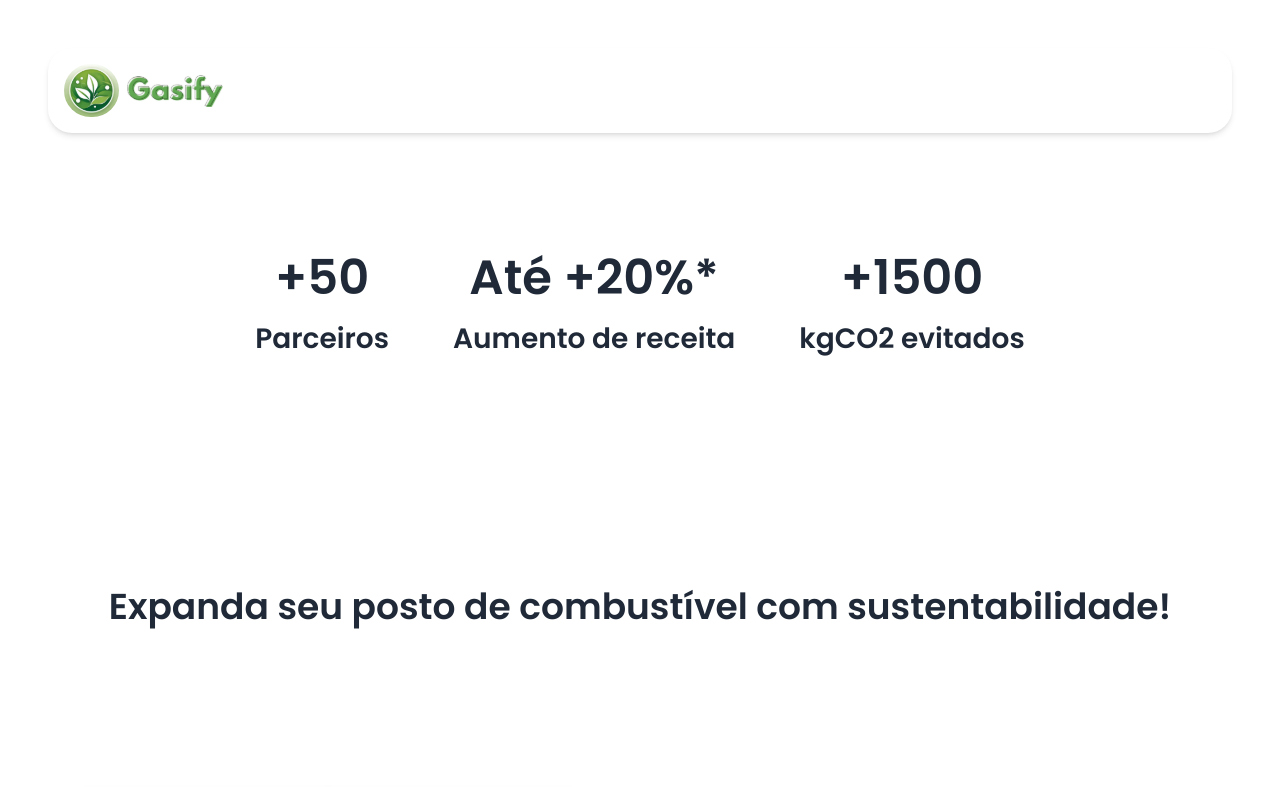
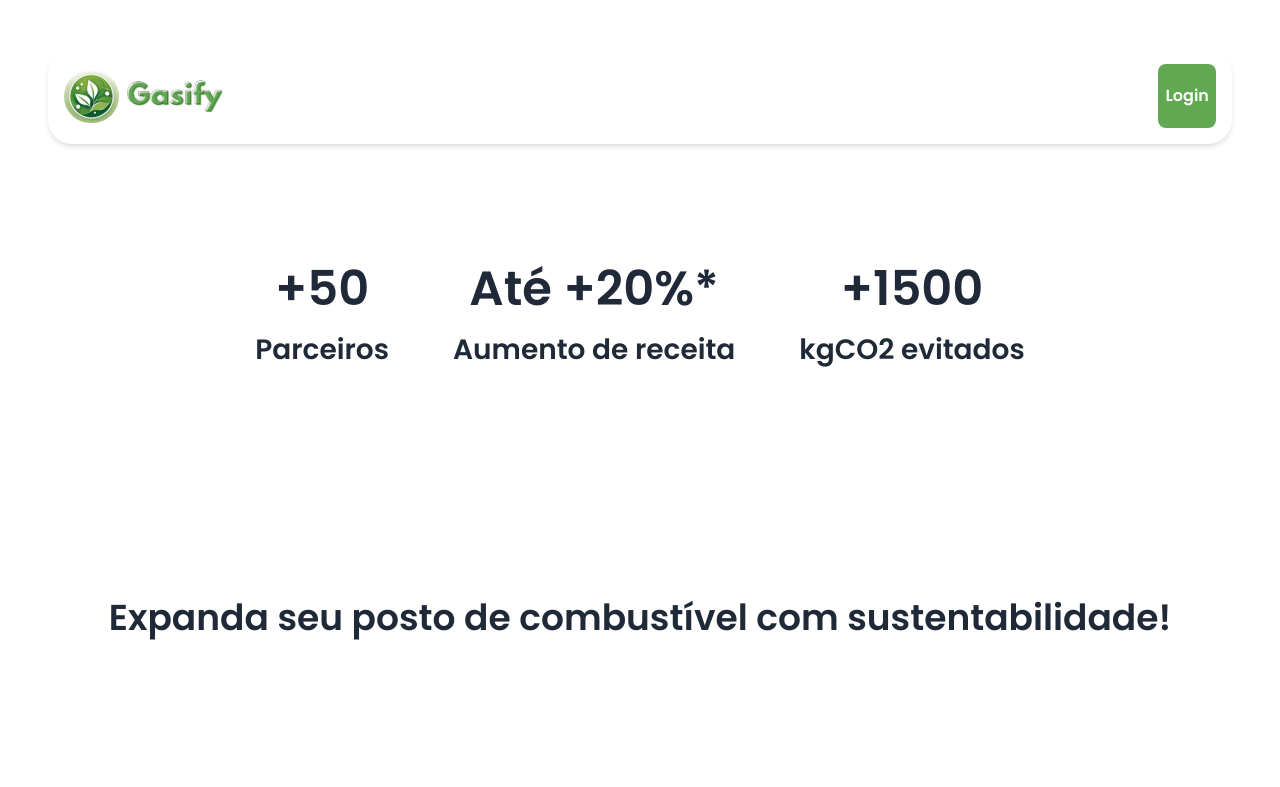
Before and after one commit to caiosoares1/React-Gasify, a Next.js app: page / in a window 1280 px wide. Shown: the top 787 px of the page. Built offline with nearby package versions, Linux system fonts and the light colour scheme; no server answers.

Commit message:
botão de login

```diff
--- a/src/components/divulgacao.jsx
+++ b/src/components/divulgacao.jsx
@@ -1,5 +1,12 @@
+'use client';
 import * as image from './images'
+import { useRouter } from 'next/navigation'
 export default function Divulgacao (){
+    const router = useRouter();
+    const GoToLogin = async (event) => {
+        event.preventDefault();
+        router.push('/login');
+    }
     return (
     <>
             <div className="scale-90"></div>
@@ -8,6 +15,8 @@ export default function Divulgacao (){
                     <image.GasifyLogo />
                     <image.Gasify />
                 </div>
+                <button className='w-[5%] content-center
+                                 transition-all bg-[--gasify-verde-claro] rounded-lg text-white font-semibold h-16 hover:bg-[--gasify-verde]' onClick={GoToLogin}>Login</button>
             </header>
             <main>
                 <section id="dados" className="flex gap-x-16 justify-center items-center h-[300px]">
```
